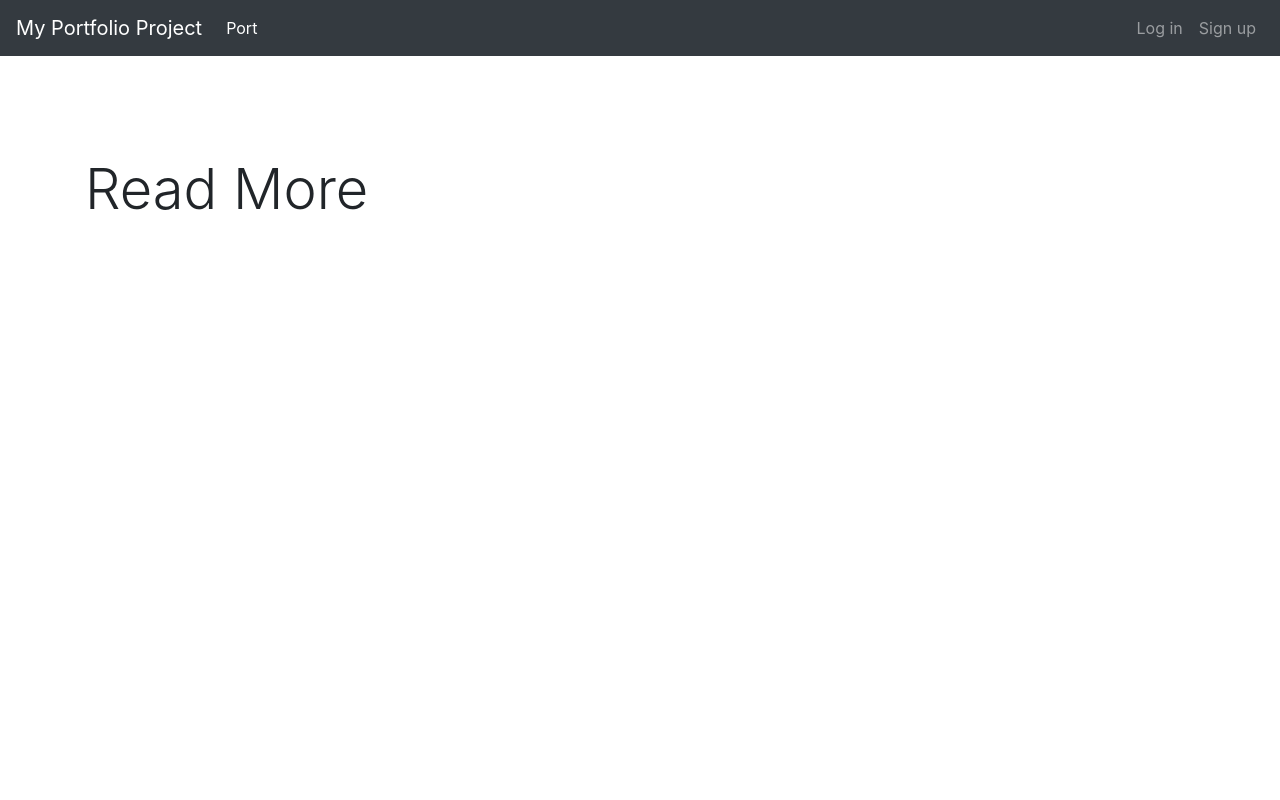
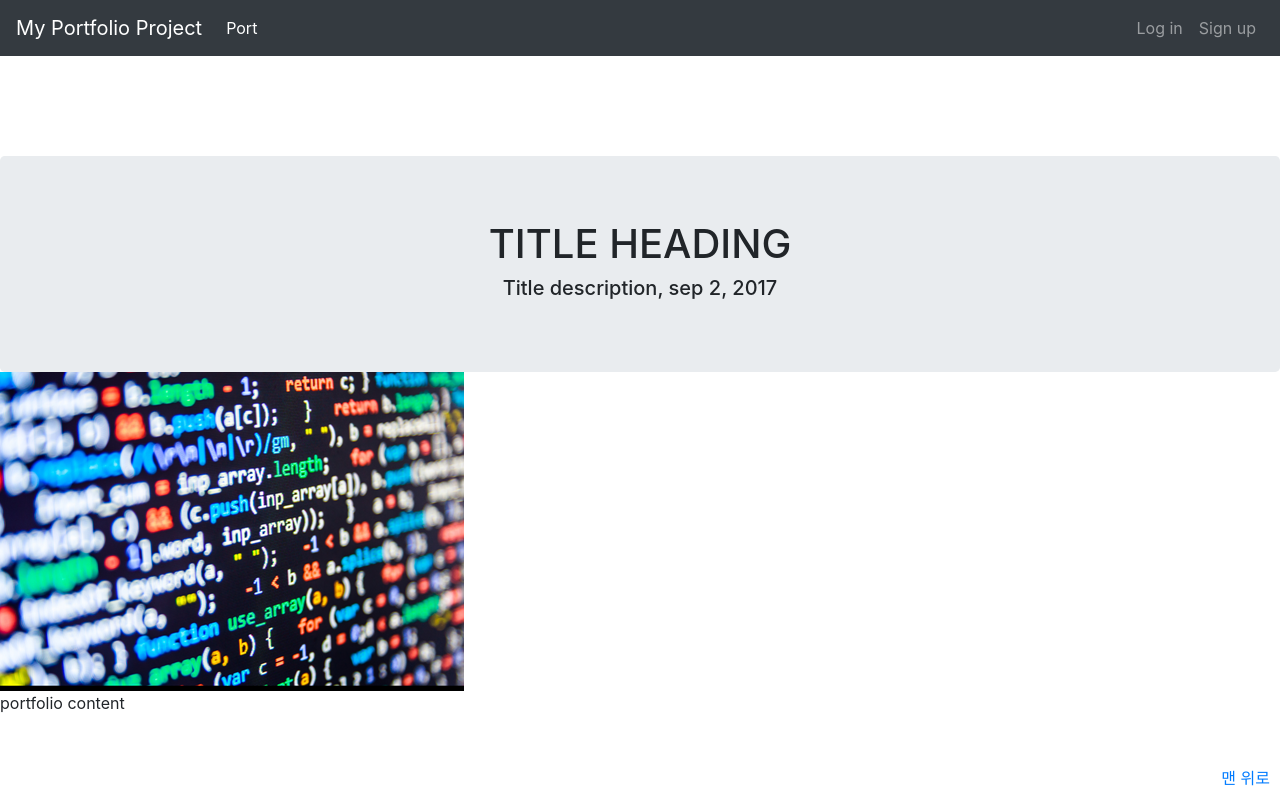
Before and after one commit to jun971006/portfolio_project, a Flask app: template view/templates/readMore.html in a window 1280 px wide. Run offline with Flask 2, Linux system fonts and the light colour scheme; the template is opened without the code that fills it, so the values that code supplies are empty; parts of the project's set-up code (start-up, migrations or seed data) failed here and were passed over; some libraries are stand-ins or nearby versions.

Commit message:
modified view/templates/readMore.html and portfolio.html

```diff
--- a/view/templates/portfolio.html
+++ b/view/templates/portfolio.html
@@ -4,7 +4,7 @@
 <div style="display:table;margin-right:auto; margin-left:auto; max-width:1400px; padding-top:70px">
 {% for tweet in port_all %}
 	<div class="card shadow-lg" style="width: 18rem; margin:0.7rem; max-height: 700px; width: 300px; margin-top: : 1rem; margin-right:10px;margin-left:10px; text-align:center; float:left;" >
-	  <img src="static/img/image.png" class="card-img-top" alt="...">
+	  <img src="static/img/image.png" class="card-img-top  img-thumbnail" alt="...">
 	  <div class="card-body">
 	  	<!-- <h1 class="card-text">환영합니다. {{info}}</h1> -->
 	    <h5 class="card-title">{{tweet.portTitle}}</h5>
--- a/view/templates/readMore.html
+++ b/view/templates/readMore.html
@@ -1,9 +1,23 @@
 {% extends "base.html" %}
 {% block content %}
 
-<div class="container">
-	<div style="display: block;">
-	  <h1 class="display-4">Read More {{tweet.portTitle}}</h1>
+<div class="jumbotron text-center" style ="margin-bottom:0">
+	<h1> TITLE HEADING </h1>
+	<h5> Title description, sep 2, 2017 </h5>
+</div>
+<div class ="container-fluid">
+	<div class = "row">
+		  <div>
+		  	<img src="static/img/image.png"  class = "img-fluid" alt ="이미지 설명">
+		  </div>
+	</div>
+	<div class = "row">
+		<p class = "text-break">portfolio content</p>
+	</div>
+	<div class = "row">
+		 <!--댓글창-->
+		<a style="display:scroll;position:fixed;bottom:10px;right:10px;" href="#" title="맨 위로">맨 위로 </a>
 	</div>
 </div>
+
 {% endblock content %}
```
